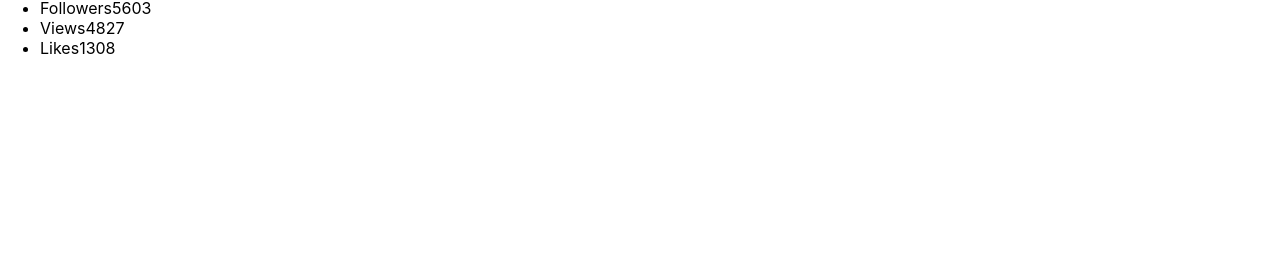
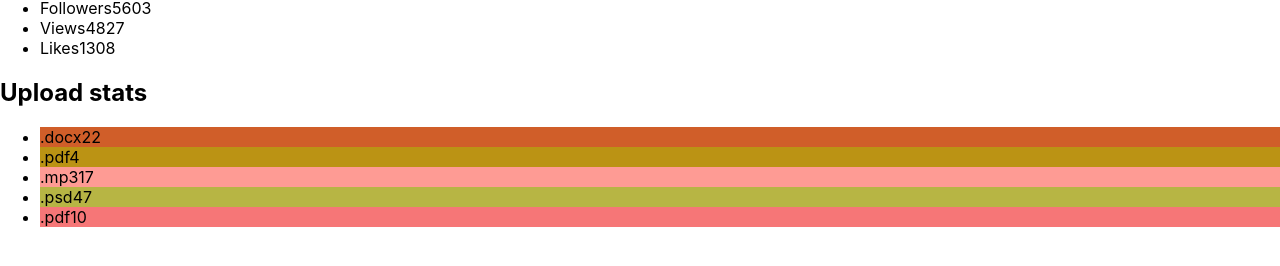
Before and after one commit to BartekJedliczka/goit-react-hw-01-components, a React (Create React App) app: page / in a window 1280 px wide. Shown: the part 430-696 px from the top of the page. Built offline with nearby package versions, Linux system fonts and the light colour scheme.

Commit message:
Update App.jsx

```diff
--- a/src/components/App.jsx
+++ b/src/components/App.jsx
@@ -1,8 +1,14 @@
 import Profile from './profile/Profile';
 import user from './profile/user.json';
 
-// import Statistics from './statistics/Statistics';
-// import data from './statistics/data.json';
+import Statistics from './statistics/Statistics';
+import data from './statistics/data.json';
+
+// import FriendList from './friend-list/FriendList';
+// import friends from './friend-list/friends.json';
+
+// import TransactionHistory from './transaction/transactionHistory';
+// import transactions from './transaction/transactions.json';
 
 export const App = () => {
   return (
@@ -14,7 +20,9 @@
         location={user.location}
         stats={user.stats}
       />
-      {/* <Statistics title="Upload stats" stats={data} /> */}
+      <Statistics title="Upload stats" stats={data} />
+      {/* <FriendList friends={friends} /> */}
+      {/* <TransactionHistory items={transactions} />; */}
     </>
   );
 };
```
